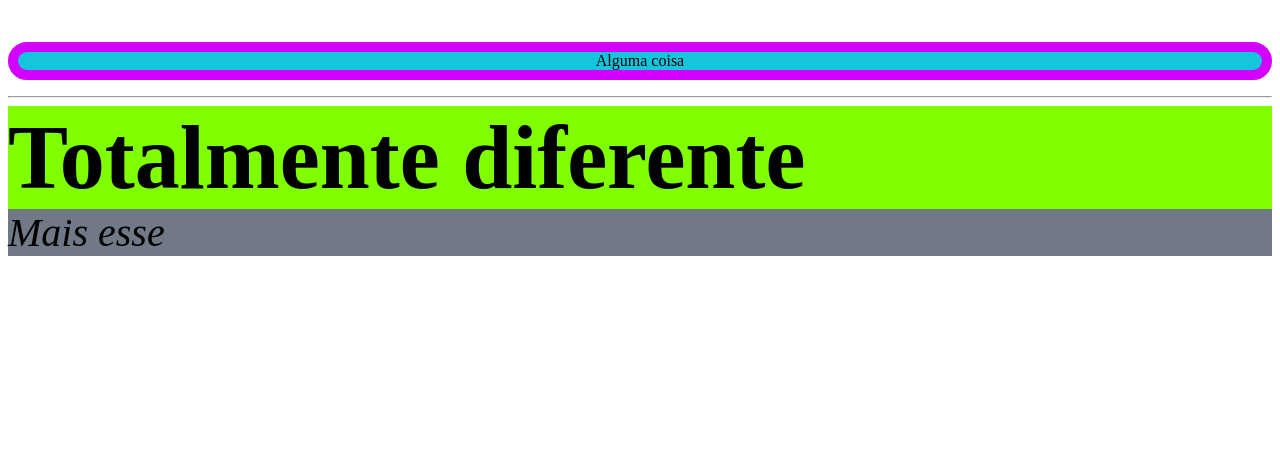
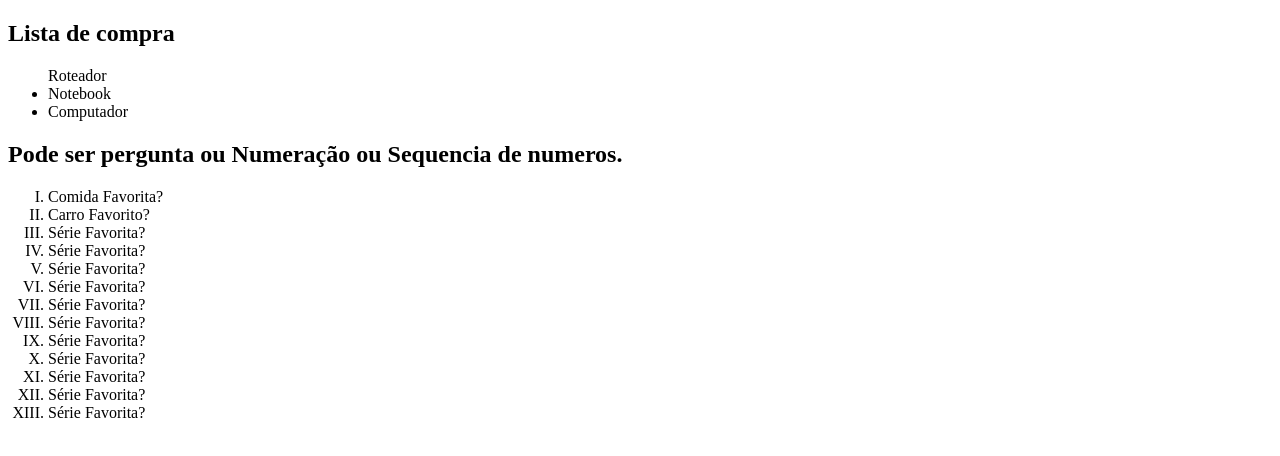
Before and after one commit to LucasN2/Iniciando-HTML, a plain HTML site: page Primeiro site/UL.html in a window 1280 px wide. Drawn offline with Linux system fonts and the light colour scheme.

Commit message:
UL lista ordenada e não ordenada

```diff
--- a/Primeiro site/UL.html
+++ b/Primeiro site/UL.html
@@ -8,11 +8,38 @@
 </head>
 
 <body>
-  <br>
-  <p>Alguma coisa</p>
-  <hr>
-  <strong>Totalmente diferente</strong>
-  <em>Mais esse</em>
+
+  <h2> Lista de compra</h2>
+  <!--lista ordenada -->
+  <!-- Esse é um tipo Circle, comentario não aparece na pagina.
+  square é quadrado e por ultimo disc-->
+  <ul type="disc>"
+    <li>Roteador</li>
+    <li>Notebook</li>
+    <li>Computador</li>
+  </ul>
+  <!--lista não ordenada tem marcador de numeração.-->
+  <h2> Pode ser pergunta ou Numeração ou Sequencia de numeros.</h2>
+  <ol type="I">
+    <!-- Numeração romana.
+Usado para crias Menus
+Mapas do site.
+-->
+    <li>Comida Favorita?</li>
+    <li>Carro Favorito?</li>
+    <li>Série Favorita?</li>
+    <li>Série Favorita?</li>
+    <li>Série Favorita?</li>
+    <li>Série Favorita?</li>
+    <li>Série Favorita?</li>
+    <li>Série Favorita?</li>
+    <li>Série Favorita?</li>
+    <li>Série Favorita?</li>
+    <li>Série Favorita?</li>
+    <li>Série Favorita?</li>
+    <li>Série Favorita?</li>
+
+  </ol>
 </body>
 
 </html>
```
Also changed, not shown: Primeiro site/bootstrap-2.html (added, +24 -0 lines).
